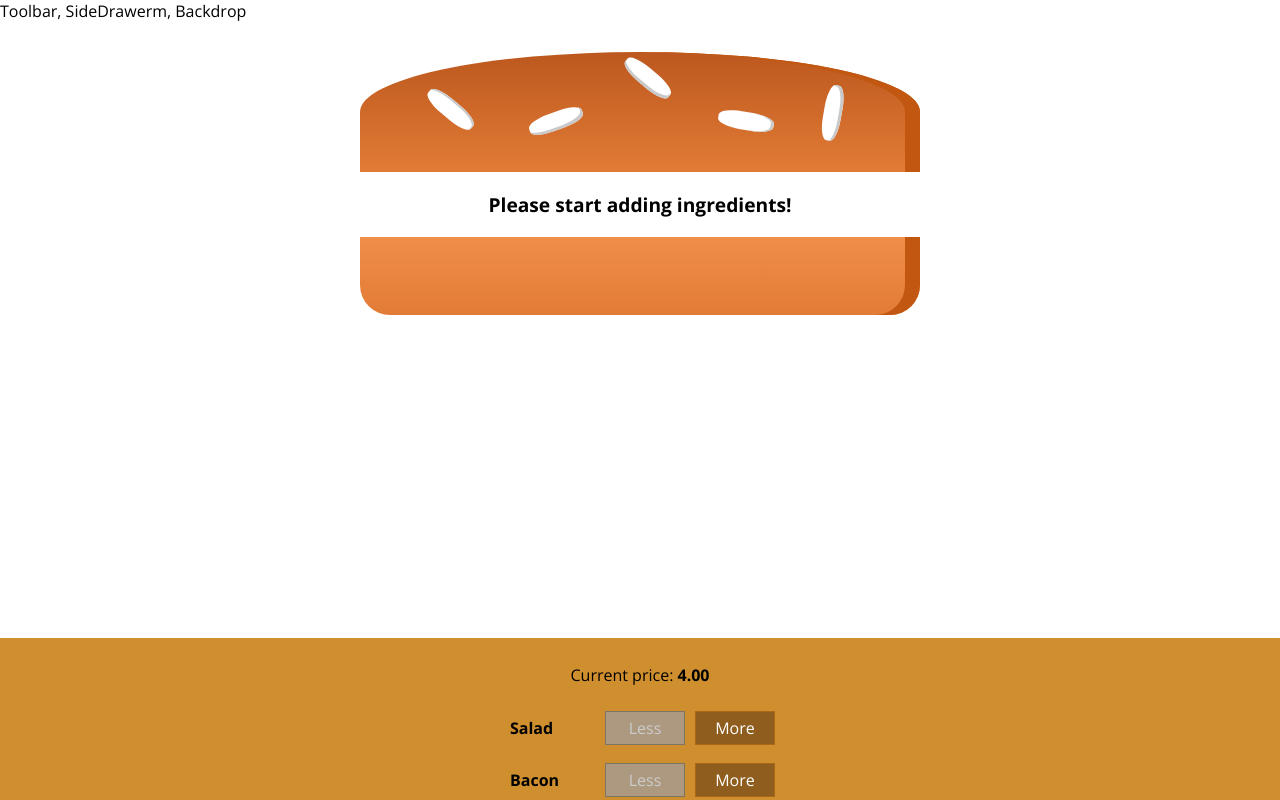
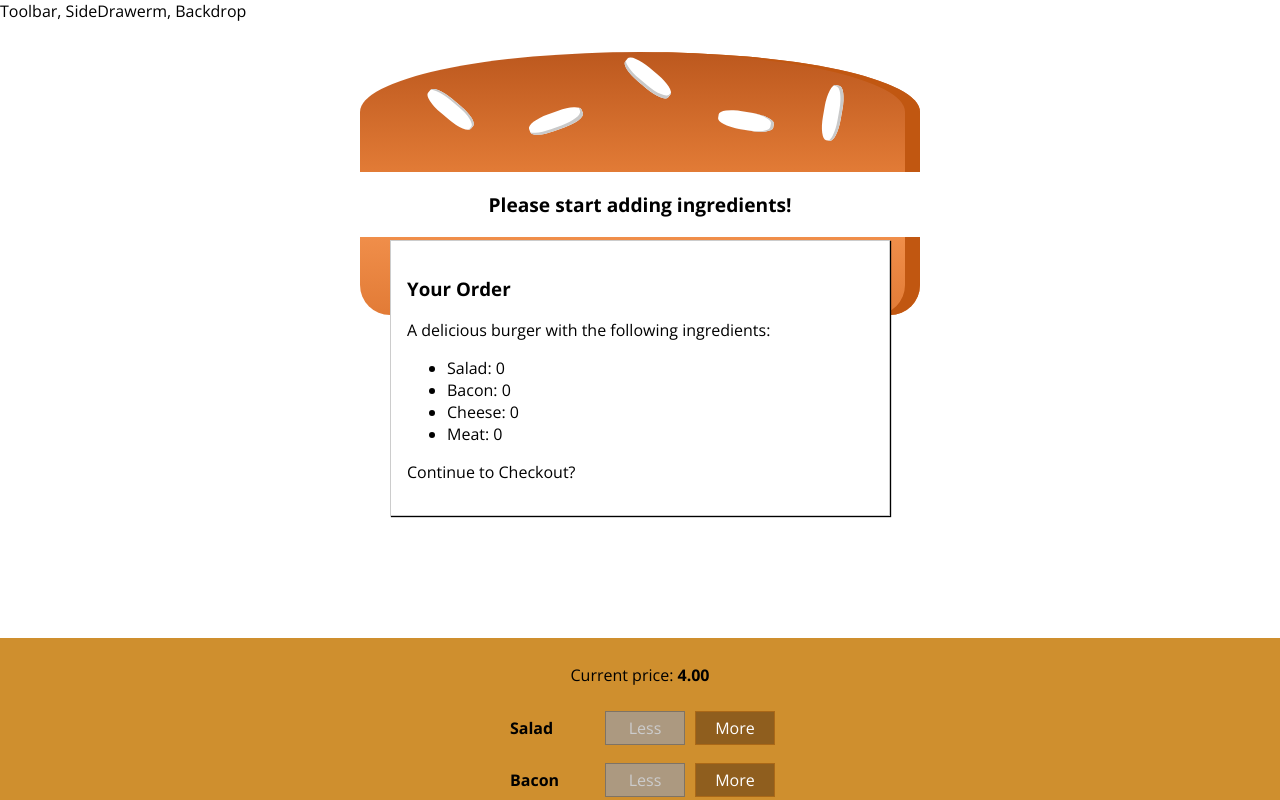
Before and after one commit to lucasgrocha/react-burger-builder, a React (Create React App) app: page / in a window 1280 px wide. Shown: the top 800 px of the page. Built offline with nearby package versions, Linux system fonts and the light colour scheme; the HTML template or start-up script is replaced by a standard one.

Commit message:
137. Creating the Order Summary Modal

```diff
--- /dev/null
+++ b/src/components/Burger/OrderSummary/OrderSummary.js
@@ -0,0 +1,24 @@
+import React from 'react'
+
+import Aux from '../../../hoc/Aux'
+
+const orderSummary = props => {
+  const ingredientSummary = Object.keys(props.ingredients)
+      .map((igKey) => (
+        <li key={igKey}>
+          <span style={{textTransform: 'capitalize'}}>{igKey}</span>: {props.ingredients[igKey]}
+        </li>
+      ))
+  return (
+    <Aux>
+      <h3>Your Order</h3>
+      <p>A delicious burger with the following ingredients:</p>
+      <ul>
+        {ingredientSummary}
+      </ul>
+      <p>Continue to Checkout?</p>
+    </Aux>
+  )
+}
+
+export default orderSummary
--- /dev/null
+++ b/src/components/UI/Modal/Modal.js
@@ -0,0 +1,10 @@
+import React from 'react'
+import classes from './Modal.module.css'
+
+const modal = props => (
+  <div className={classes.Modal}>
+    {props.children}
+  </div>
+)
+
+export default modal
--- /dev/null
+++ b/src/components/UI/Modal/Modal.module.css
@@ -0,0 +1,20 @@
+.Modal {
+  position: fixed;
+  z-index: 500;
+  background-color: white;
+  width: 70%;
+  border: 1px solid #ccc;
+  box-shadow: 1px 1px 1px black;
+  padding: 16px;
+  left: 15%;
+  top: 30%;
+  box-sizing: border-box;
+  transition: all 0.3s ease-out;
+}
+
+@media (min-width: 600px) {
+  .Modal {
+      width: 500px;
+      left: calc(50% - 250px);
+  }
+}
--- a/src/containers/BurgerBuilder/BurgerBuilder.js
+++ b/src/containers/BurgerBuilder/BurgerBuilder.js
@@ -3,6 +3,8 @@
 import Aux from '../../hoc/Aux'
 import Burguer from '../../components/Burger/Burguer'
 import BuildControls from '../../components/Burger/BuildControls/BuildControls'
+import Modal from '../../components/UI/Modal/Modal'
+import OrderSummary from '../../components/Burger/OrderSummary/OrderSummary'
 
 const INGREDIENT_PRICES = {
   salad: 0.5,
@@ -83,6 +85,9 @@
 
     return(
       <Aux>
+        <Modal>
+          <OrderSummary ingredients={this.state.ingredients} />
+        </Modal>
         <Burguer ingredients={this.state.ingredients} />
         <BuildControls
           ingredientAdded={this.addIngredientHandler}
```
Also changed, not shown: src/components/UI/Backdrop/Backdrop.js (added).
